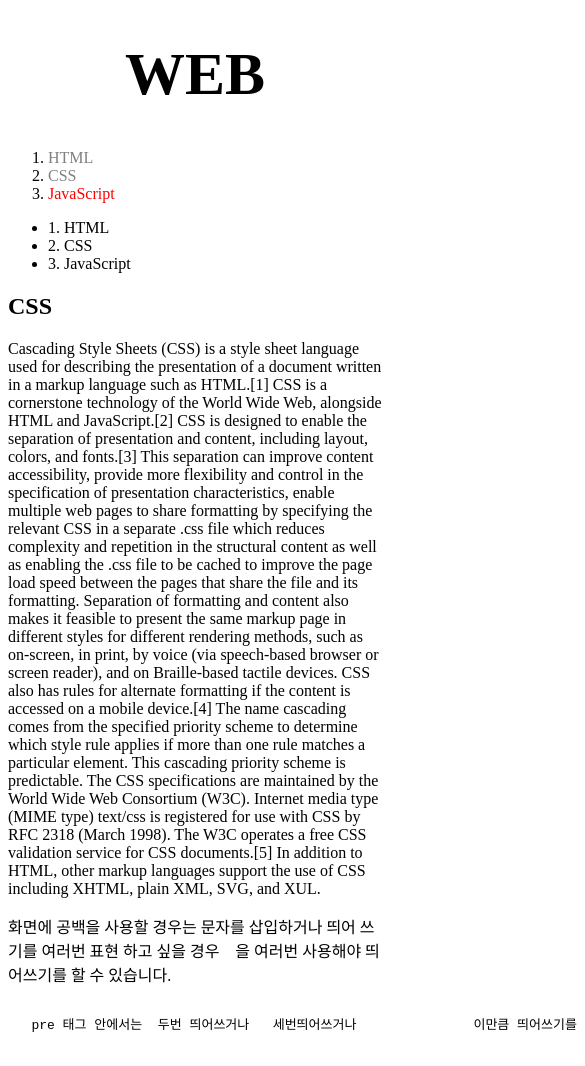
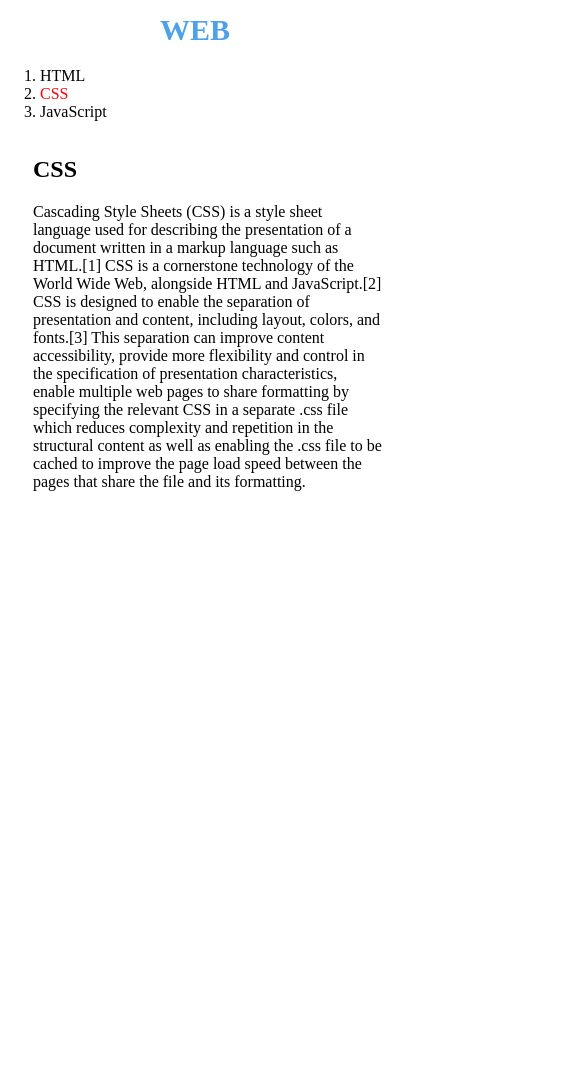
Before and after one commit to taehosunlee/web, a plain HTML site: page 2.html in a window 390 px wide. Shown: the top 1066 px of the page, 585 px wide, since content can reach past the window. After the commit the page ends 844 px from the top, so only its background shows below. Drawn offline with Linux system fonts and the light colour scheme.

Commit message:
Add files via upload

```diff
--- a/2.html
+++ b/2.html
@@ -10,22 +10,56 @@
 <style>
   a {
   color :black;
-  text-decoration: none;
+  text-decoration: none;  /* 링크있으면 원래 밑줄 생기는데 그거 없애줌*/
   }
   h1 {
     font-size: 60px;
     text-align: center;
+    border-bottom: 2px solid gray;
+    padding : 5px;
+    margin : 0px;
   }
-  .active{
-    color:red;
+  .saw{ /*클래스로 지정해서 속성 넣어줄 수 있다.*/
   }
 
-  #active{
-    color:red;
+
+  #grid ol {  /*부모가 gird인 ol 태그만 선택*/
+    border-right:2px solid gray;
+    width:100px;
+    margin : 0px;
+    padding : 15px;
+    padding-left: 32px;
   }
 
-  .saw{
-    color:gray;
+  body {
+    background-color: white;
+  }
+
+  #grid {
+    display : grid;
+    grid-template-columns: 150px 1fr;
+  } /*column은 열 raw는 행*/
+
+  #grid #article{  /*걍 #article만 써도 되긴 하지만, 부모를 보여주기위해 이렇게도 쓴다.*/
+    padding-left: 25px;
+  }
+
+  @media(max-width:600px){
+      #grid {
+        display : block;  /* 600px보다 작을 때, grid가 블록으로 바뀜.*/
+      }
+
+      #grid ol {
+        border-right:none;
+      }
+
+      h1 {
+        font-size: 30px;
+        text-align: center;
+        border-bottom: none;
+      }
+
+
   }
 </style>
 <!-- 태그 뿐만 아니라 class, id도 따로 적용가능하다 -->
@@ -38,62 +72,21 @@
 
 
 
-<body>
-  <h1><a href="index.html">WEB</a></h1>
+<body>  <!--ol 태그와 css 내용 태그를 같이 묶어주고 싶다. 그 경우 div를 사용해서 <p></p> 태그를 div화 시켜주고, ol와 div를 서로 묶어주는 부모태그를 또 만들어준다.-->
+  <h1><a href="index.html" style= "color:#4ca1e8;">WEB</a></h1>
+  <div id="grid">  <!-- grid class로 묶어준 후, 첫번째 colum(ol)은 150px  2번째 칼럼은 1fr로 지정.  h2나 p를 따로 칼럼으로 만들 수도 있으나, 뜻있는 태그들은 보통 칼럼으로 만들지 않고 div로 구분한다.-->
       <ol>
         <li><a href="1.html" class="saw">HTML</a></li>
-    <li><a href="2.html" class="saw active">CSS</a></li>  <!-- class라고하는 속성의 값은 여러개가 들어올 수 있으며 띄어쓰기로 구분한다.-->
-    <li><a href="3.html" class="saw" id="active">JavaScript</a></li>
+        <li><a href="2.html" style="color:red;">CSS</a></li>  <!-- class라고하는 속성의 값은 여러개가 들어올 수 있으며 띄어쓰기로 구분한다.-->
+        <li><a href="3.html">JavaScript</a></li>
       </ol>
 
-  <ul>
-    <li>1. HTML</li>
-    <li>2. CSS</li>
-    <li>3. JavaScript</li>
-  </ul>
-
-
-
+    <div id="article">
       <h2>CSS</h2>
       <p>Cascading Style Sheets (CSS) is a style sheet language used for describing the presentation of a document written in a markup language such as HTML.[1] CSS is a cornerstone technology of the World Wide Web, alongside HTML and JavaScript.[2]
 
         CSS is designed to enable the separation of presentation and content, including layout, colors, and fonts.[3] This separation can improve content accessibility, provide more flexibility and control in the specification of presentation characteristics, enable multiple web pages to share formatting by specifying the relevant CSS in a separate .css file which reduces complexity and repetition in the structural content as well as enabling the .css file to be cached to improve the page load speed between the pages that share the file and its formatting.
-
-Separation of formatting and content also makes it feasible to present the same markup page in different styles for different rendering methods, such as on-screen, in print, by voice (via speech-based browser or screen reader), and on Braille-based tactile devices. CSS also has rules for alternate formatting if the content is accessed on a mobile device.[4]
-
-The name cascading comes from the specified priority scheme to determine which style rule applies if more than one rule matches a particular element. This cascading priority scheme is predictable.
-
-The CSS specifications are maintained by the World Wide Web Consortium (W3C). Internet media type (MIME type) text/css is registered for use with CSS by RFC 2318 (March 1998). The W3C operates a free CSS validation service for CSS documents.[5]
-
-In addition to HTML, other markup languages support the use of CSS including XHTML, plain XML, SVG, and XUL.</p>
-
-
-
-<BODY>
-
-
-   화면에 공백을 사용할 경우는&nbsp;문자를 삽입하거나
-
-   띄어 쓰기를 여러번 표현 하고 싶을 경우&nbsp;&nbsp;&nbsp;&nbsp;을 여러번 사용해야 띄어쓰기를 할 수 있습니다.
-
-   <PRE>
-
-   pre 태그 안에서는  두번 띄어쓰거나   세번띄어쓰거나               이만큼 띄어쓰기를 해도 모두 그대로 출력됩니다.
-
-   </PRE>
-
-   <XMP>
-
-   xmp 태그는 pre 태그의 역할을 그      대      로 하면서
-
-   <div></div> 등과 같은 다른 태그들도 문자로 출력합니다.
-
-   </XMP>
-
-
-
-</BODY>
-
-
-
-출처: https://cofs.tistory.com/63 [CofS]
+      </p>
+    </div>
+  </div>
+</body>
--- /dev/null
+++ b/style.css
@@ -0,0 +1,53 @@
+a {
+color :black;
+text-decoration: none;  /* 링크있으면 원래 밑줄 생기는데 그거 없애줌*/
+}
+h1 {
+  font-size: 60px;
+  text-align: center;
+  border-bottom: 2px solid gray;
+  padding : 5px;
+  margin : 0px;
+}
+.saw{ /*클래스로 지정해서 속성 넣어줄 수 있다.*/
+}
+
+
+#grid ol {  /*부모가 gird인 ol 태그만 선택*/
+  border-right:2px solid gray;
+  width:100px;
+  margin : 0px;
+  padding : 15px;
+  padding-left: 32px;
+}
+
+body {
+  background-color: white;
+}
+
+#grid {
+  display : grid;
+  grid-template-columns: 150px 1fr 1fr;
+} /*column은 열 raw는 행*/
+
+#grid #article{  /*걍 #article만 써도 되긴 하지만, 부모를 보여주기위해 이렇게도 쓴다.*/
+  padding-left: 25px;
+}
+
+@media(max-width:600px){
+    #grid {
+      display : block;  /* 600px보다 작을 때, grid가 블록으로 바뀜.*/
+    }
+
+    #grid ol {
+      border-right:none;
+    }
+
+    h1 {
+      font-size: 30px;
+      text-align: center;
+      border-bottom: none;
+    }
+
+
+}
```
Also changed, not shown: 1.html (+29 -23 lines), 3.html (+9 -9 lines), box.html (added, +46 -0 lines), grid.html (added, +33 -0 lines), mediaquary.html (added, +31 -0 lines), 띄어쓰기.html (added, +27 -0 lines), 1 other file. Lines whose indentation alone changed are shown as unchanged.
